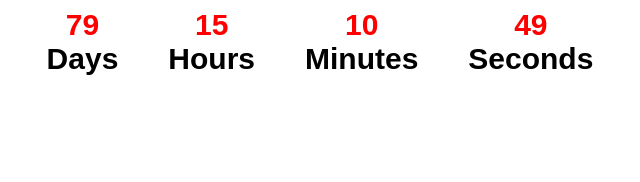
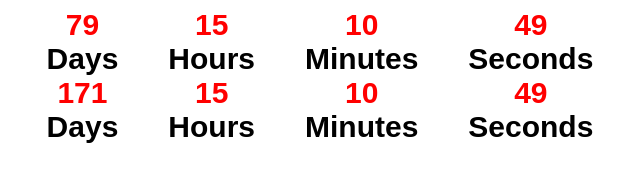
Before and after one commit to LenaXmi/goit-js-hw-11-timer, a plain HTML site: page index.html in a window 1280 px wide. Shown: the whole page, without its empty margins (320-960 px from the left). Drawn offline with Linux system fonts and the light colour scheme.

Commit message:
Update timer.js

```diff
--- a/index.html
+++ b/index.html
@@ -30,6 +30,28 @@
       </div>
     </div>
 
+    <div class="timer" id="timer-2">
+      <div class="field">
+        <span class="value" data-value="days">11</span>
+        <span class="label">Days</span>
+      </div>
+
+      <div class="field">
+        <span class="value" data-value="hours">11</span>
+        <span class="label">Hours</span>
+      </div>
+
+      <div class="field">
+        <span class="value" data-value="mins">11</span>
+        <span class="label">Minutes</span>
+      </div>
+
+      <div class="field">
+        <span class="value" data-value="secs">11</span>
+        <span class="label">Seconds</span>
+      </div>
+    </div>
+
     <script src="./timer.js" type="module"></script>
   </body>
 </html>
--- a/timer.js
+++ b/timer.js
@@ -1,8 +1,6 @@
-
-
 class CountdownTimer {
-  constructor(targetDate, markup) {
-    this.markup = markup;
+  constructor({ selector, targetDate }) {
+    this.selector = selector;
     this.targetDate = targetDate;
     this.intId = null;
     this.deltaTime = 0;
@@ -12,21 +10,18 @@ class CountdownTimer {
     this.intId = setInterval(() => {
       const currentDate = new Date();
       this.deltaTime = this.targetDate - currentDate;
-      const{days, hours,mins,secs }= this.getTimeComponents(this.deltaTime);
-      this.insertValues(days,hours,mins,secs );
+      const { days, hours, mins, secs } = this.getTimeComponents(
+        this.deltaTime
+      );
+      this.insertValues(days, hours, mins, secs);
 
-
-         if (this.deltaTime <= 0) {
+      if (this.deltaTime <= 0) {
         clearInterval(this.intId);
 
-     this.insertValues(0,0,0,0)
-    }
-
+        this.insertValues(0, 0, 0, 0);
+      }
     }, 1000);
-
-
   }
-
 
   pad(value) {
     return String(value).padStart(2, '0');
@@ -44,23 +39,26 @@ class CountdownTimer {
     return { days, hours, mins, secs };
   }
 
-  insertValues(d, h, m, s, msg) {
-    const { days, hours, mins, secs } = this.markup;
-    days.textContent = `${d}`;
-    hours.textContent = `${h}`;
-    mins.textContent = `${m}`;
-      secs.textContent = `${s}`;
+  insertValues(d, h, m, s) {
+    const markup = document.querySelector(this.selector);
 
+    markup.querySelector('[data-value="days"]').textContent = `${d}`;
+    markup.querySelector('[data-value="hours"]').textContent = `${h}`;
+    markup.querySelector('[data-value="mins"]').textContent = `${m}`;
+    markup.querySelector('[data-value="secs"]').textContent = `${s}`;
   }
 }
 
-const timer = new CountdownTimer(new Date('Jan 01, 2022'), {
-  days: document.querySelector('[data-value="days"]'),
-  hours: document.querySelector('[data-value="hours"]'),
-  mins: document.querySelector('[data-value="mins"]'),
-    secs: document.querySelector('[data-value="secs"]'),
-
+const timer = new CountdownTimer({
+  selector: '#timer-1',
+  targetDate: new Date('Jan 01, 2022'),
 });
 
+const newTimer = new CountdownTimer({
+  selector: '#timer-2',
+  targetDate: new Date('Apr 03, 2022'),
+});
 
-timer.start()
+timer.start();
+
+newTimer.start();
```
